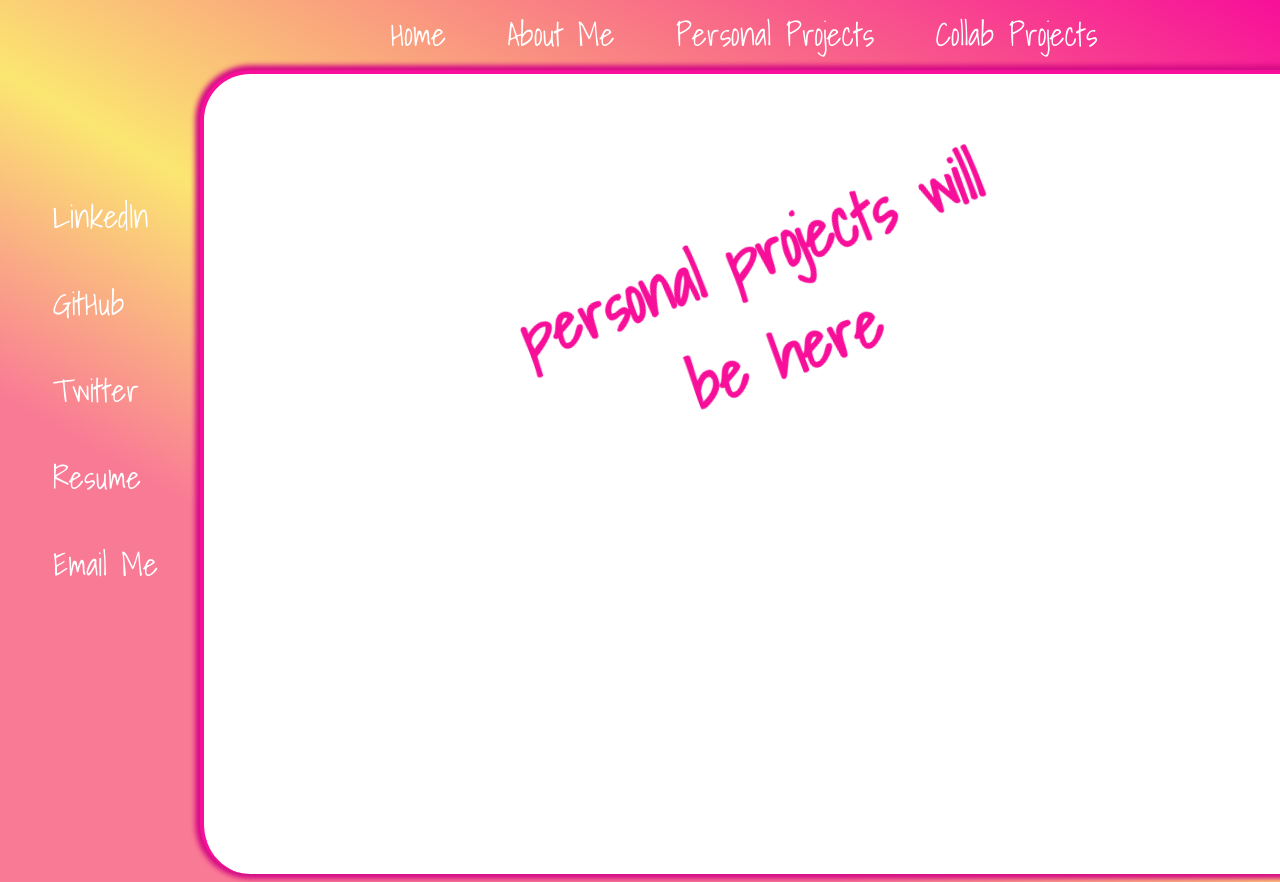
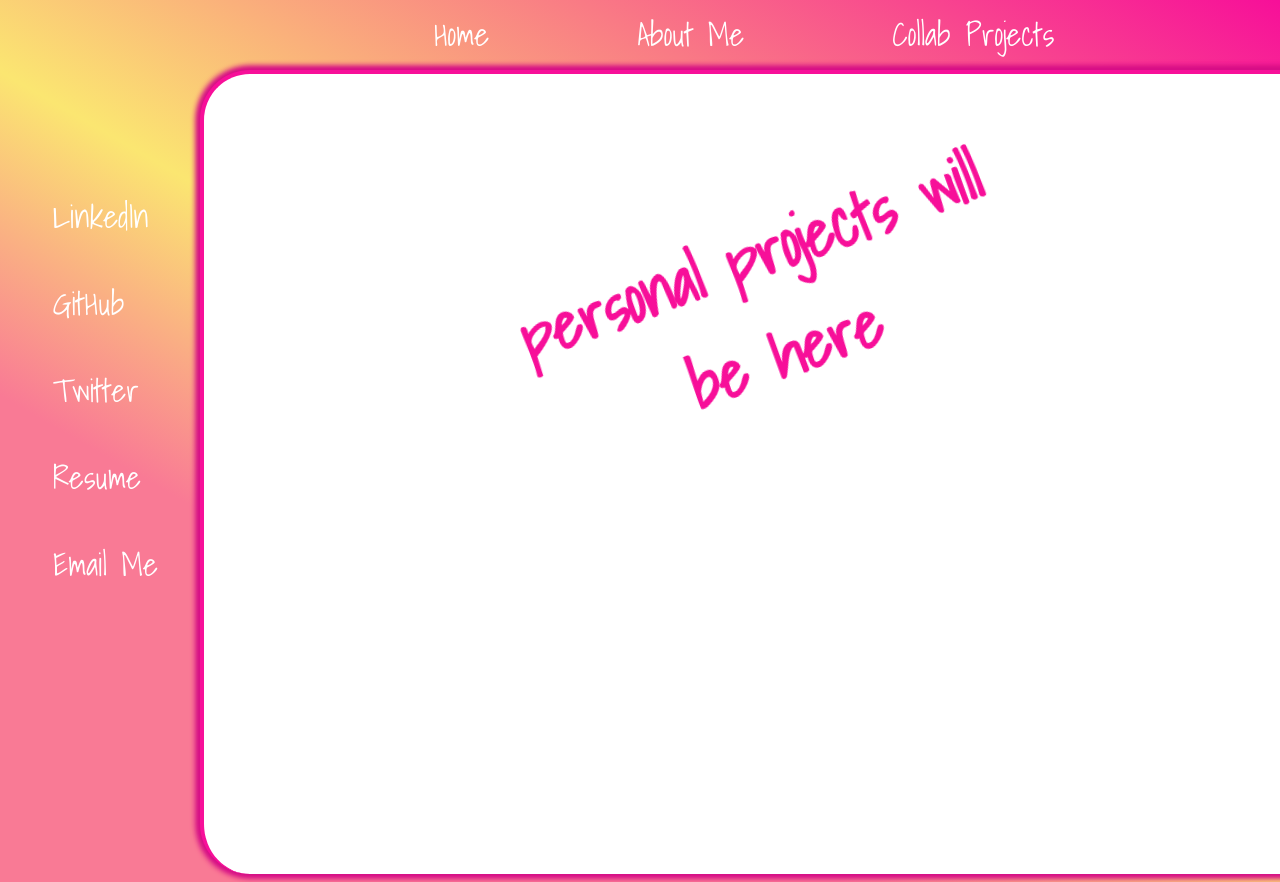
Before and after one commit to mle4d/js3022, a plain HTML site: page pprojects.html in a window 1280 px wide. Shown: the top 882 px of the page. Drawn offline with Linux system fonts and the light colour scheme.

Commit message:
take out its own link

```diff
--- a/pprojects.html
+++ b/pprojects.html
@@ -19,7 +19,6 @@
         <ul class="nav">
             <li><a href="index.html">Home</a></li>
             <li><a href="aboutme.html">About Me</a></li>
-            <li><a href="pprojects.html">Personal Projects</a></li>
             <li><a href="cprojects.html">Collab Projects</a></li>
           </ul>
       </nav>
```
